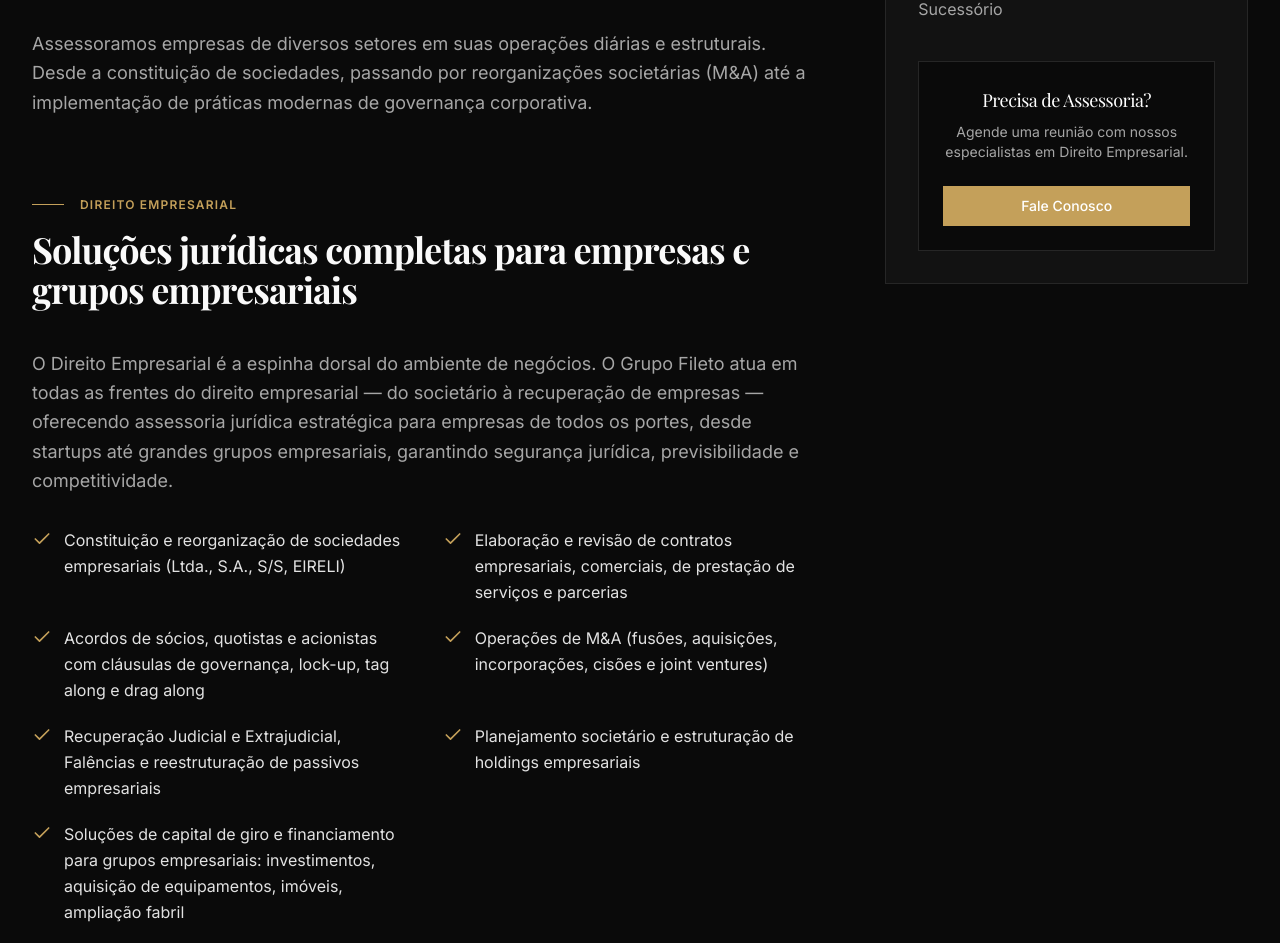
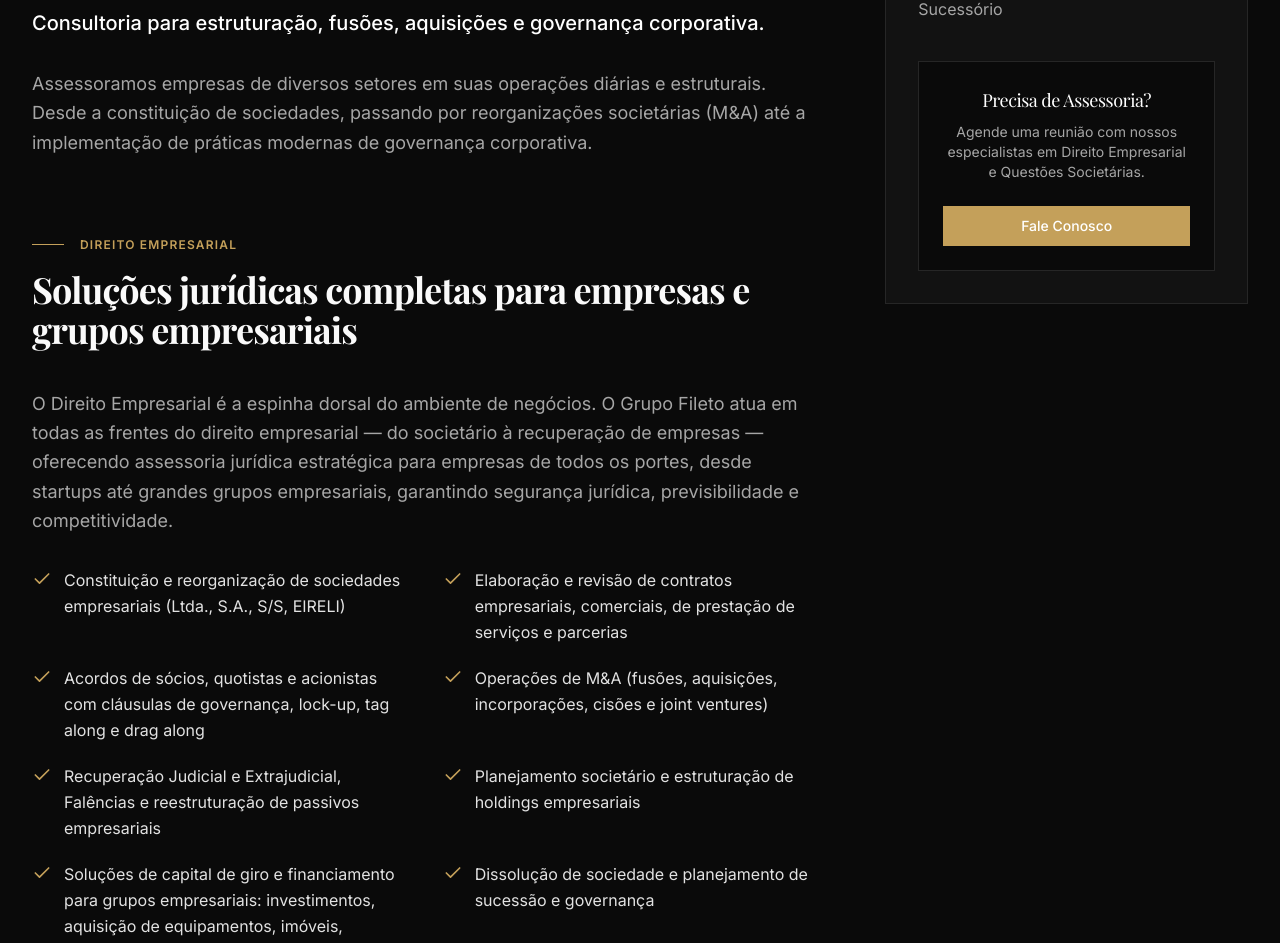
Before and after one commit to claudiofileto-lgtm/grupo-fileto-cdh77id9i, a React (Vite) app: page /areas/direito-empresarial in a window 1280 px wide. Shown: the part 480-1423 px from the top of the page. Built offline with nearby package versions, Linux system fonts and the light colour scheme; a web font is replaced by a local one.

Commit message:
Atualiza título e adiciona bullet em Direito Empresarial no content.ts

```diff
--- a/src/data/content.ts
+++ b/src/data/content.ts
@@ -137,7 +137,7 @@ export const practiceAreas: PracticeArea[] = [
   {
     id: '2',
     slug: 'direito-empresarial',
-    title: 'Direito Empresarial',
+    title: 'Direito Empresarial e Questões Societárias',
     icon: 'Building2',
     description: 'Consultoria para estruturação, fusões, aquisições e governança corporativa.',
     fullDescription:
@@ -155,6 +155,7 @@ export const practiceAreas: PracticeArea[] = [
         'Recuperação Judicial e Extrajudicial, Falências e reestruturação de passivos empresariais',
         'Planejamento societário e estruturação de holdings empresariais',
         'Soluções de capital de giro e financiamento para grupos empresariais: investimentos, aquisição de equipamentos, imóveis, ampliação fabril',
+        'Dissolução de sociedade e planejamento de sucessão e governança',
       ],
     },
     stats: [
```
Also changed, not shown: .skip.config.json.
